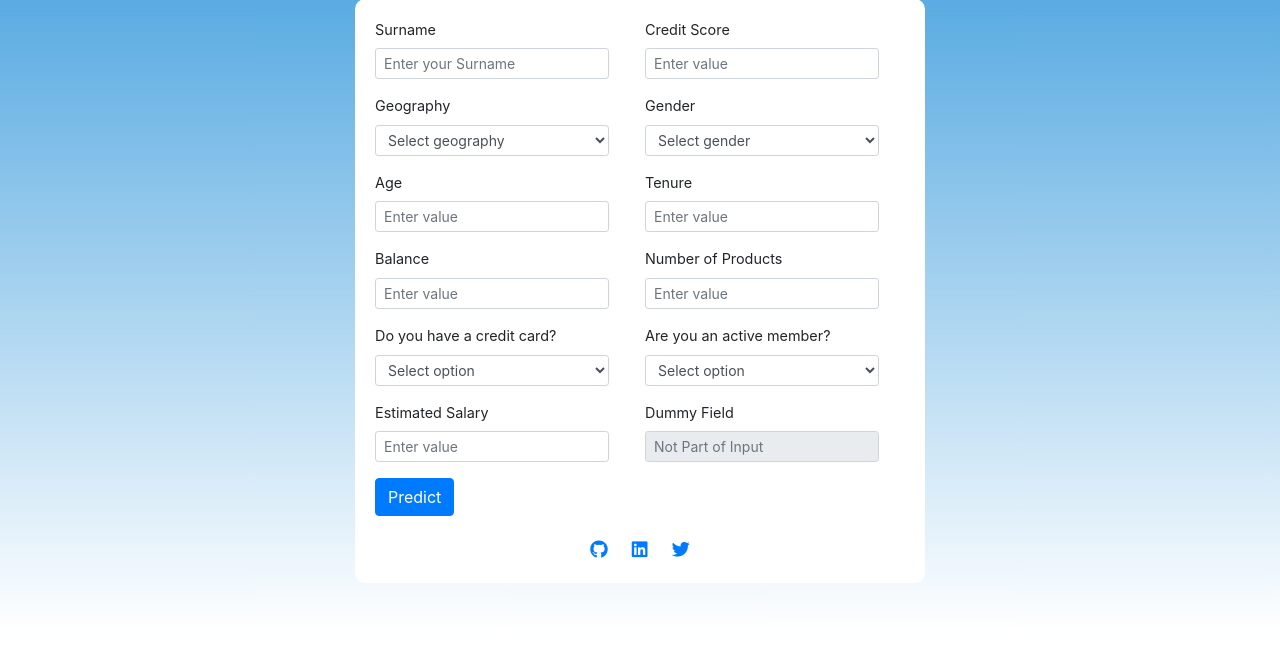
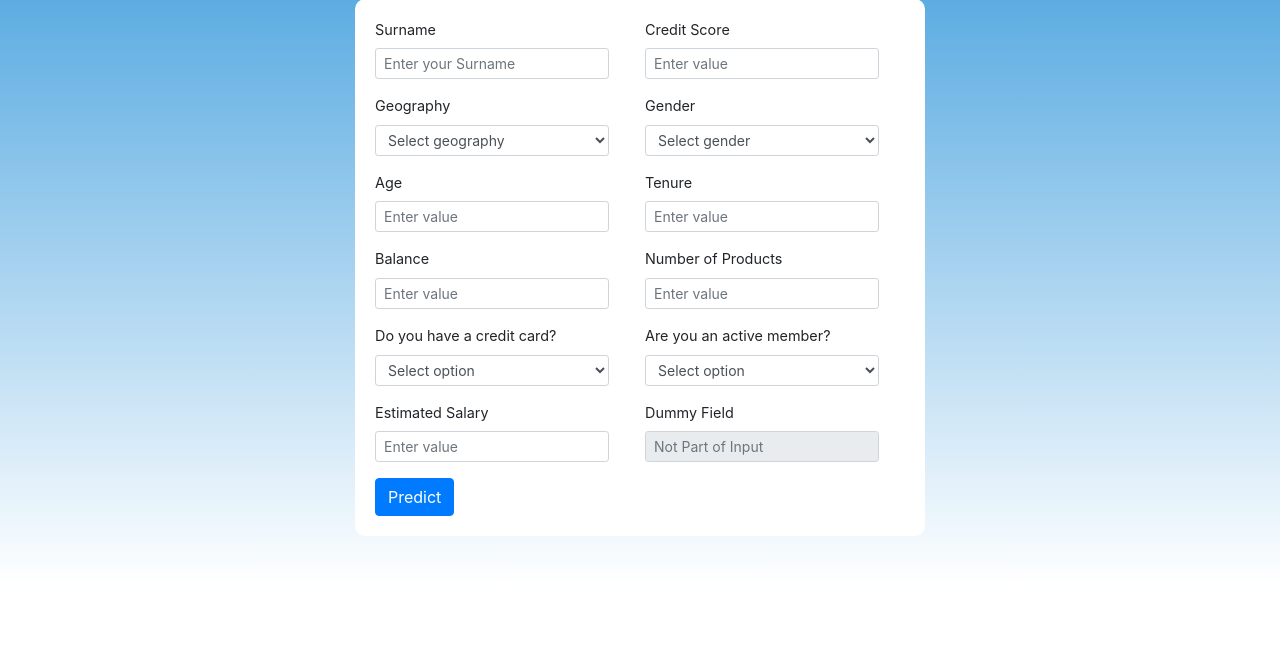
Before and after one commit to KartikGarg20526/End-to-End-Customer-Churn-Prediction-using-MLflow-and-DVC, a Flask app: page / in a window 1280 px wide. Shown: the part 146-800 px from the top of the page. Run offline with Flask 3, Linux system fonts and the light colour scheme; some libraries are stand-ins or nearby versions.

Commit message:
app ready locally

```diff
--- a/static/css/styles.css
+++ b/static/css/styles.css
@@ -29,11 +29,6 @@ p {
     width: 90%
 }
 
-.icons {
-    text-align: center;
-    margin-top: 20px;
-}
-
 a {
     margin: 0px 10px;
     font-size: large;
--- a/templates/index.html
+++ b/templates/index.html
@@ -5,8 +5,6 @@
     <meta charset="UTF-8">
     <meta name="viewport" content="width=device-width, initial-scale=1, shrink-to-fit=no">
     <title>Customer Churn Prediction</title>
-    <!-- Font Awesome Icons -->
-    <link rel="stylesheet" href="https://cdnjs.cloudflare.com/ajax/libs/font-awesome/5.15.3/css/all.min.css">
     <!-- Bootstrap CSS -->
     <link rel="stylesheet" href="https://stackpath.bootstrapcdn.com/bootstrap/4.5.2/css/bootstrap.min.css">
     <link rel="stylesheet" href="static/css/styles.css">
@@ -110,22 +108,14 @@
                     </div>
 
                     <input type="submit" class="btn btn-primary" value="Predict">
-
-                    <div class="icons">
-                        <!-- Add your GitHub, LinkedIn, and Twitter URLs -->
-                        <a href="https://github.com/Oyebamiji-Micheal/" target="_blank"><i class="fab fa-github"></i></a>
-                        <a href="https://www.linkedin.com/in/oyebamiji-micheal/" target="_blank"><i class="fab fa-linkedin"></i></a>
-                        <a href="https://twitter.com/MichealOjuri" target="_blank"><i class="fab fa-twitter"></i></a>
-                    </div>
                 </form>
             </div>
         </div>
     </div>
-    <!-- Bootstrap JS and Font Awesome Icons -->
+    <!-- Bootstrap JS -->
     <script src="https://code.jquery.com/jquery-3.5.1.slim.min.js"></script>
     <script src="https://cdn.jsdelivr.net/npm/@popperjs/core@2.9.3/dist/umd/popper.min.js"></script>
     <script src="https://stackpath.bootstrapcdn.com/bootstrap/4.5.2/js/bootstrap.min.js"></script>
-    <script src="https://kit.fontawesome.com/your-fontawesome-kit-id.js" crossorigin="anonymous"></script>
     <script src="https://cdnjs.cloudflare.com/ajax/libs/popper.js/1.14.7/umd/popper.min.js"></script>
 </body>
 
--- a/templates/result.html
+++ b/templates/result.html
@@ -5,8 +5,6 @@
     <meta charset="UTF-8">
     <meta name="viewport" content="width=device-width, initial-scale=1, shrink-to-fit=no">
     <title>Customer Churn Prediction</title>
-    <!-- Font Awesome Icons -->
-    <link rel="stylesheet" href="https://cdnjs.cloudflare.com/ajax/libs/font-awesome/5.15.3/css/all.min.css">
     <!-- Bootstrap CSS -->
     <link rel="stylesheet" href="https://stackpath.bootstrapcdn.com/bootstrap/4.5.2/css/bootstrap.min.css">
     <link rel="stylesheet" href="static/css/results.css">
@@ -32,11 +30,10 @@
         <div>
     </div>
 
-    <!-- Bootstrap JS and Font Awesome Icons -->
+    <!-- Bootstrap -->
     <script src="https://code.jquery.com/jquery-3.5.1.slim.min.js"></script>
     <script src="https://cdn.jsdelivr.net/npm/@popperjs/core@2.9.3/dist/umd/popper.min.js"></script>
     <script src="https://stackpath.bootstrapcdn.com/bootstrap/4.5.2/js/bootstrap.min.js"></script>
-    <script src="https://kit.fontawesome.com/your-fontawesome-kit-id.js" crossorigin="anonymous"></script>
     <script src="https://cdnjs.cloudflare.com/ajax/libs/popper.js/1.14.7/umd/popper.min.js"></script>
 </body>
 
```
